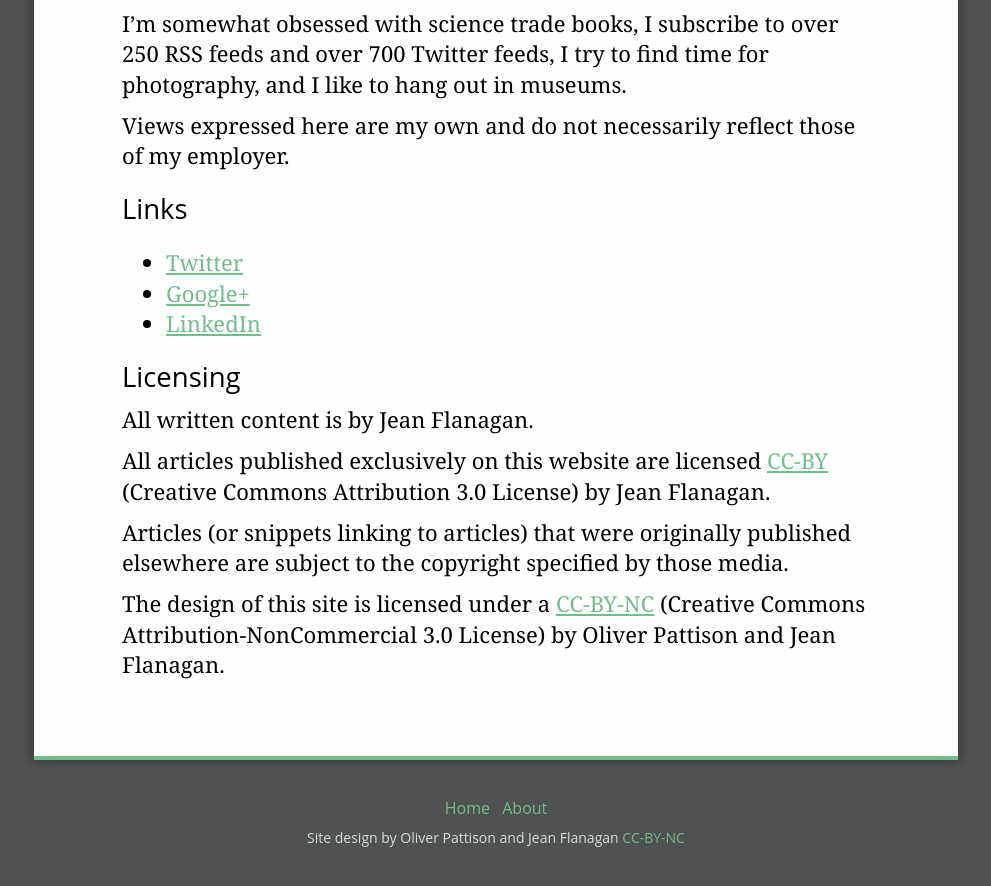
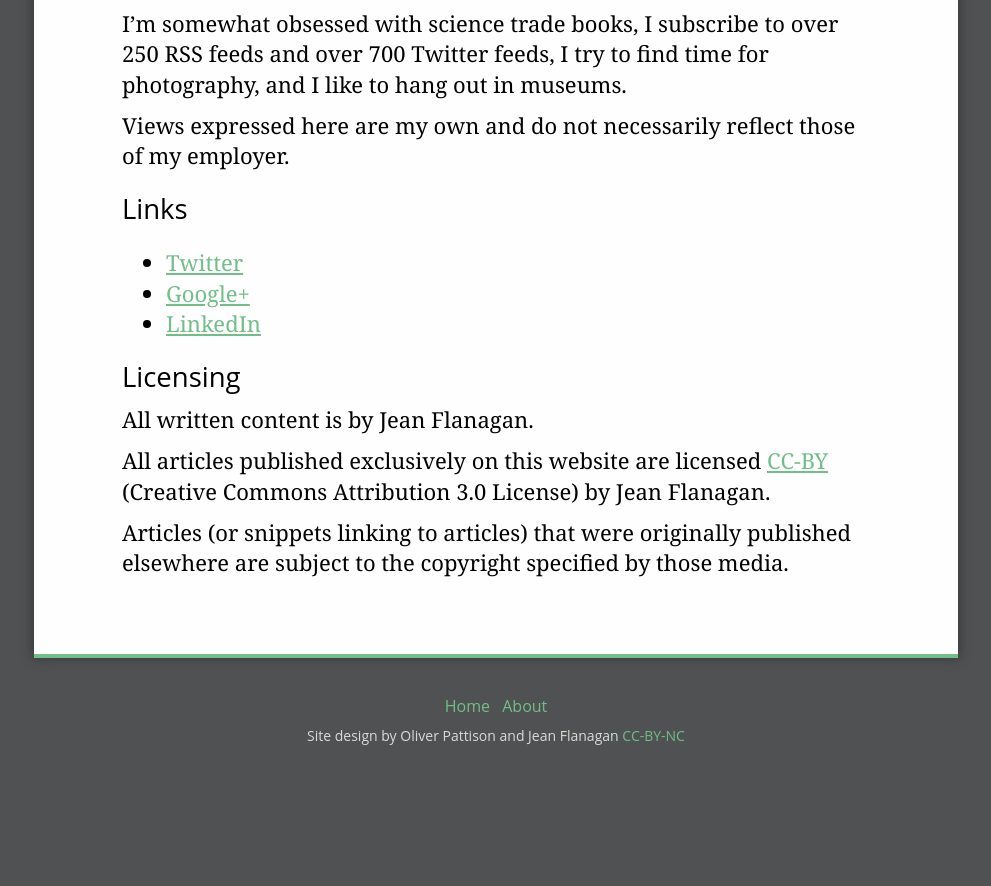
Before and after one commit to jshawl/jeancflanagan, a Jekyll site: the page built from about/index.md, in a window 1280 px wide and 900 px high, scrolled down 682 px. Shown: the top 886 px of the window, without its empty margins (144-1135 px from the left). Built offline with Jekyll 4.4.1, drawn with Linux system fonts in a browser that asks for light colours; after the commit the page ends 1480 px from its top, so only the background shows below that.

Commit message:
rethinking CC licensing before the site is public, readme update
- Tentatively removing provisional CC licensing information on
non-content until the site is live.
- Added notes to readme

```diff
--- a/about/index.md
+++ b/about/index.md
@@ -17,4 +17,3 @@ title: About
 <p>All written content is by Jean Flanagan.</p>
 <p>All articles published exclusively on this website are licensed <a href="http://creativecommons.org/licenses/by/3.0/deed.en_US">CC-BY</a> (Creative Commons Attribution 3.0 License) by Jean Flanagan.</p>
 <p>Articles (or snippets linking to articles) that were originally published elsewhere are subject to the copyright specified by those media.</p>
-<p>The design of this site is licensed under a <a rel="license" href="http://creativecommons.org/licenses/by-nc/3.0/deed.en_US">CC-BY-NC</a> (Creative Commons Attribution-NonCommercial 3.0 License) by Oliver Pattison and Jean Flanagan.</p>
```
Also changed, not shown: README.md.
